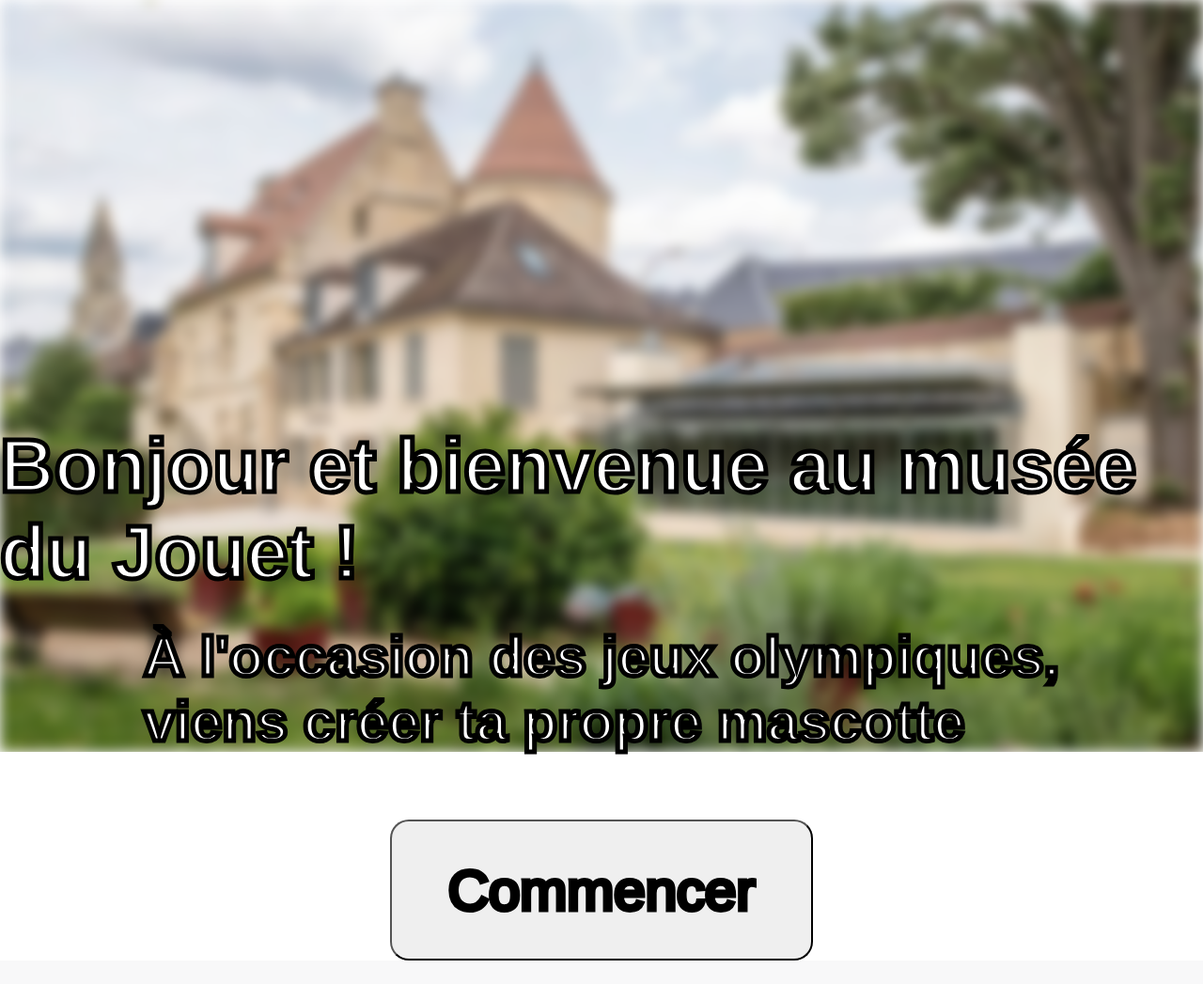
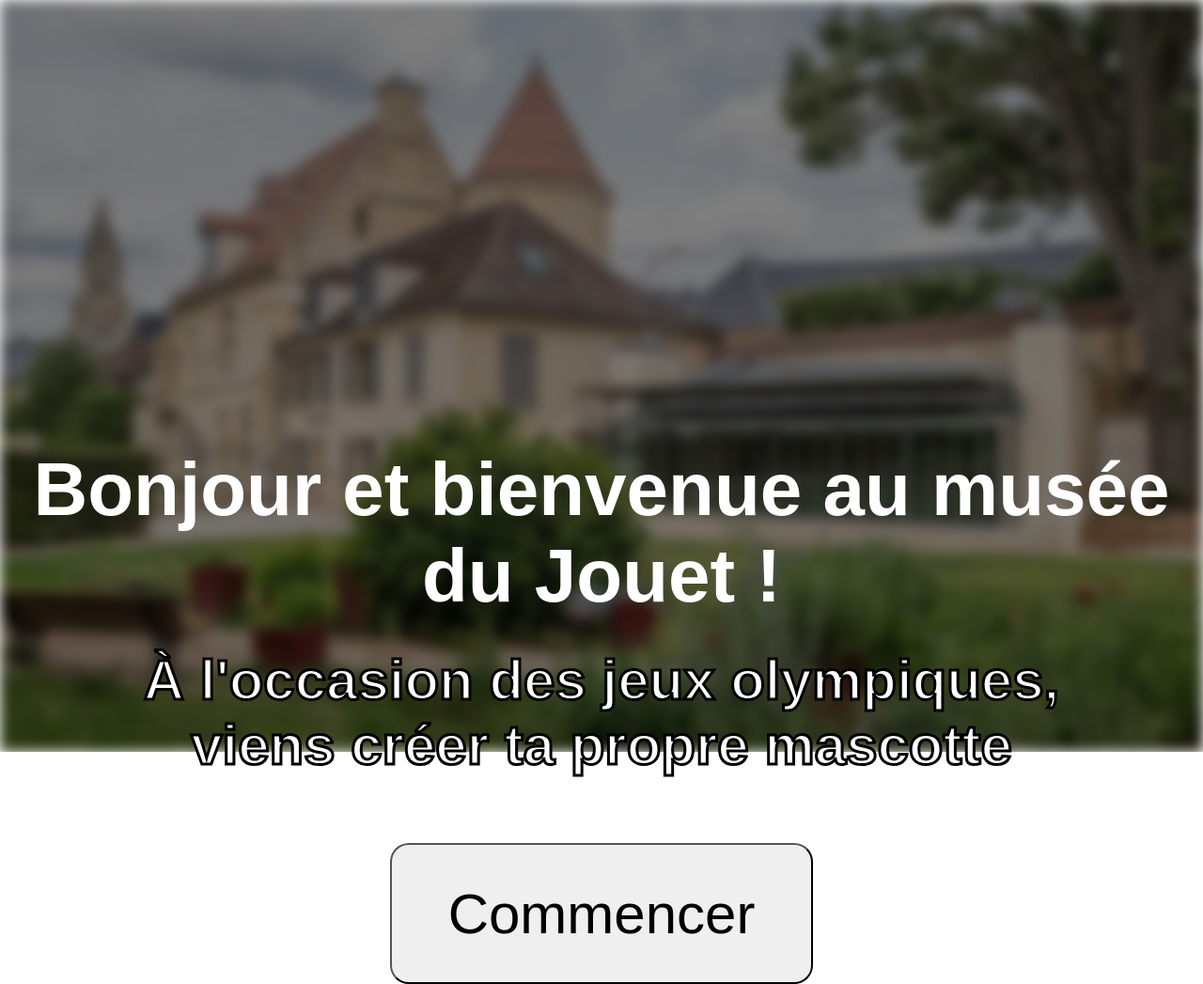
Before and after one commit to Nassimr92/Projet-BAP, a PHP site: page / in a window 1280 px wide. Shown: the whole page at 94% size. Before the commit the page ends 1022 px from the top, so only its background shows below. Run offline with PHP 8.4, Linux system fonts and the light colour scheme.

Commit message:
adjustement

```diff
--- a/style.css
+++ b/style.css
@@ -41,48 +41,47 @@
 }
 
 .index {
+  display: flex;
+  flex-direction: column;
   height: 100vh;
   overflow: hidden;
+  color: #FFFFFF;
 }
 .index img {
   width: 100%;
   height: 100vh;
   object-fit: cover;
   z-index: -1;
-  filter: blur(7px);
+  filter: blur(7px) brightness(50%);
 }
 .index .bienvenue {
   position: absolute;
-  top: 400px;
+  top: 425px;
   left: 0;
   right: 0;
   bottom: 0;
   z-index: 1;
   padding-top: 50px;
-  color: #FFFFFF;
-  -webkit-text-stroke-width: 5px;
-  -webkit-text-stroke-color: black;
+  padding-bottom: 200px;
 }
 .index .bienvenue h1 {
-  display: flex;
-  justify-content: center;
-  align-items: center;
+  text-align: center;
   font-size: 80px;
 }
 .index .bienvenue h2 {
-  display: flex;
-  justify-content: center;
-  align-items: center;
+  text-align: center;
   padding-top: 30px;
   font-size: 60px;
+  -webkit-text-fill-color: #FFFFFF;
+  -webkit-text-stroke: 3px black;
 }
 .index .bienvenue button {
+  display: flex;
+  align-items: center;
+  justify-content: center;
   width: 450px;
   height: 150px;
   font-size: 60px;
-  display: flex;
-  justify-content: center;
-  align-items: center;
   border-radius: 20px;
   margin: 0 auto;
   margin-top: 70px;
--- a/style.scss
+++ b/style.scss
@@ -14,49 +14,49 @@
 }
 
 .index {
+  display: flex;
+  flex-direction: column;
   height: 100vh;
   overflow: hidden;
+  color: $white;
   img {
     width: 100%;
     height: 100vh;
     object-fit: cover;
     z-index: -1;
-    filter: blur(7px);
+    filter: blur(7px) brightness(50%);
   }
   .bienvenue {
     position: absolute;
-    top: 400px;
+    top: 425px;
     left: 0;
     right: 0;
     bottom: 0;
     z-index: 1;
     padding-top: 50px;
-    color: $white;
-    -webkit-text-stroke-width: 5px;
-    -webkit-text-stroke-color: black;
+    padding-bottom: 200px;
 
     h1 {
-      display: flex;
-      justify-content: center;
-      align-items: center;
+      text-align: center;
       font-size: $size-title;
+      // margin-inline: 100px;
     }
 
     h2 {
-      display: flex;
-      justify-content: center;
-      align-items: center;
+      text-align: center;
       padding-top: 30px;
       font-size: $size-subtitle;
+       -webkit-text-fill-color: $white;
+    -webkit-text-stroke: 3px black;
     }
 
     button {
+      display: flex;
+      align-items: center;
+      justify-content: center;
       width: 450px;
       height: 150px;
       font-size: $size-subtitle;
-      display: flex;
-      justify-content: center;
-      align-items: center;
       border-radius: 20px;
       margin: 0 auto;
       margin-top: 70px;
```
Also changed, not shown: 1 other file.
